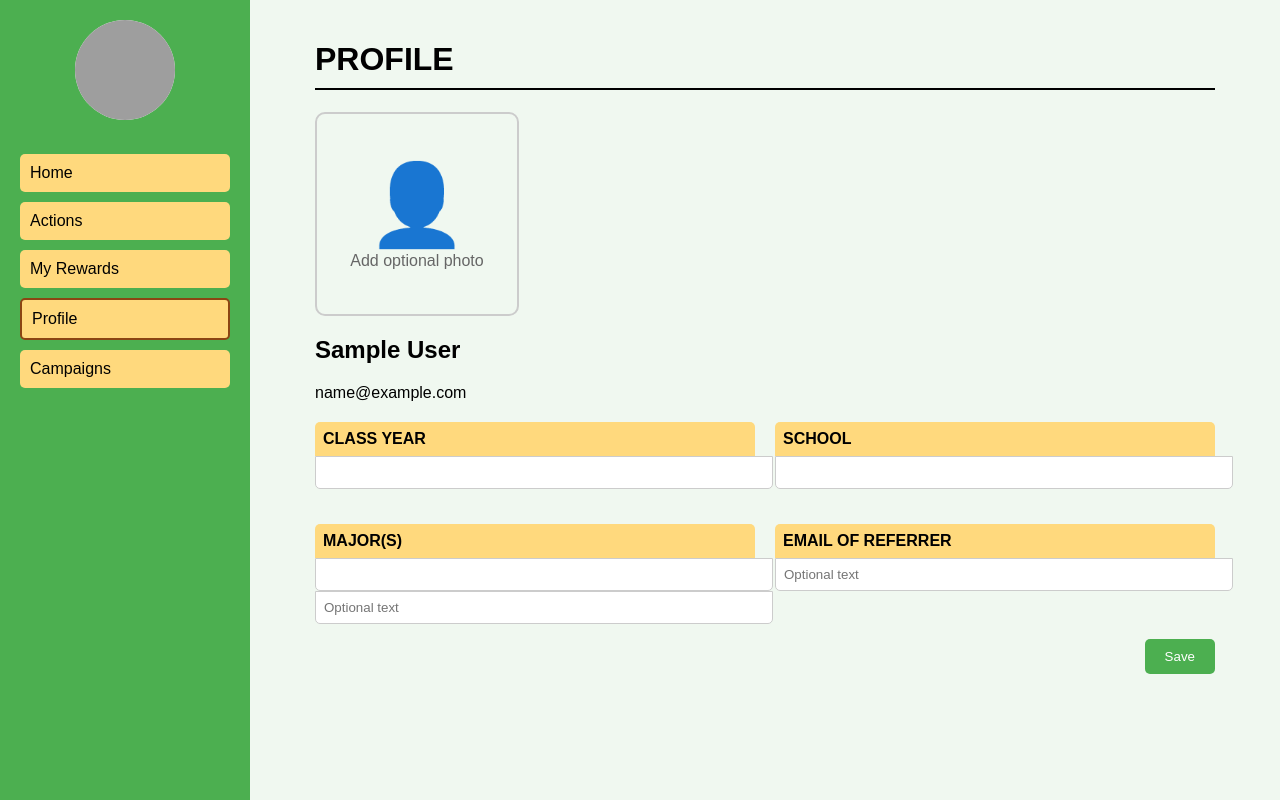
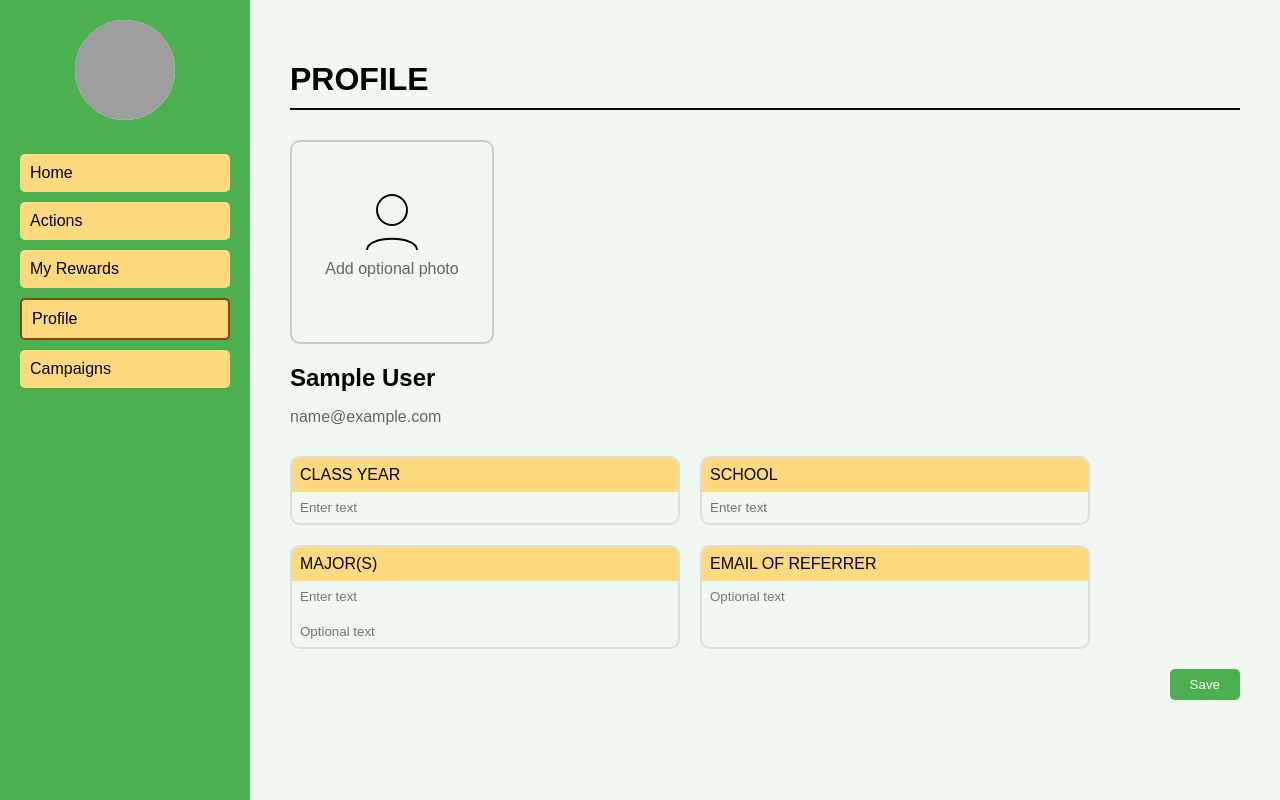
Before and after one commit to CSCI3356-Fall2024/Joaks, a Django app: page /profile/ in a window 1280 px wide. Run offline with Django 5.2, Linux system fonts and the light colour scheme; the visitor is signed in with stand-in values (Sample User, id 1); grey boxes are pictures that could not be loaded.

Commit message:
Update profile.html

```diff
--- a/mysite/templates/profile.html
+++ b/mysite/templates/profile.html
@@ -3,45 +3,79 @@
 {% block title %}Profile{% endblock %}
 
 {% block content %}
-<div class="profile-container">
-    <h1>PROFILE</h1>
+<div style="padding: 20px;">
+    <!-- Profile Header -->
+    <h1 style="border-bottom: 2px solid black; margin-bottom: 30px;">PROFILE</h1>
 
-    <div class="profile-photo">
-        <div style="text-align: center;">
-            <div style="font-size: 80px; color: #ccc;">👤</div>
-            <div style="color: #666;">Add optional photo</div>
-        </div>
+    <!-- Profile Photo Container -->
+    <div style="width: 200px; height: 200px; border: 2px solid #ccc; border-radius: 10px; margin-bottom: 20px; display: flex; flex-direction: column; align-items: center; justify-content: center;">
+        <!-- Simple user icon using SVG -->
+        <svg width="60" height="60" viewBox="0 0 60 60">
+            <circle cx="30" cy="20" r="15" stroke="black" stroke-width="2" fill="none"/>
+            <path d="M5 60 C5 45, 55 45, 55 60" stroke="black" stroke-width="2" fill="none"/>
+        </svg>
+        <p style="color: #666; margin-top: 10px;">Add optional photo</p>
     </div>
 
-    <h2>{{ request.user.get_full_name }}</h2>
-    <p>{{ request.user.email }}</p>
+    <!-- User Info -->
+    <h2 style="font-size: 24px; margin-bottom: 5px;">{{ request.user.get_full_name }}</h2>
+    <p style="color: #666; margin-bottom: 30px;">{{ request.user.email }}</p>
 
+    <!-- Form Fields Container -->
     <form method="post">
         {% csrf_token %}
-        <div class="profile-grid">
-            <div class="input-group">
-                <label>CLASS YEAR</label>
-                <input type="text" name="class_year" value="{{ user.class_year }}">
+        <div style="display: grid; grid-template-columns: 1fr 1fr; gap: 20px; max-width: 800px;">
+            <!-- Class Year Field -->
+            <div style="border: 2px solid #ddd; border-radius: 10px;">
+                <div style="background-color: #ffd97d; padding: 8px; border-radius: 8px 8px 0 0;">
+                    CLASS YEAR
+                </div>
+                <input type="text" placeholder="Enter text"
+                       style="width: calc(100% - 16px); padding: 8px; border: none; background: none;"
+                       value="{{ user.class_year }}">
             </div>
 
-            <div class="input-group">
-                <label>SCHOOL</label>
-                <input type="text" name="school" value="{{ user.school }}">
+            <!-- School Field -->
+            <div style="border: 2px solid #ddd; border-radius: 10px;">
+                <div style="background-color: #ffd97d; padding: 8px; border-radius: 8px 8px 0 0;">
+                    SCHOOL
+                </div>
+                <input type="text" placeholder="Enter text"
+                       style="width: calc(100% - 16px); padding: 8px; border: none; background: none;"
+                       value="{{ user.school }}">
             </div>
 
-            <div class="input-group">
-                <label>MAJOR(S)</label>
-                <input type="text" name="major" value="{{ user.major }}">
-                <input type="text" name="major2" value="{{ user.major2 }}" placeholder="Optional text">
+            <!-- Major(s) Field -->
+            <div style="border: 2px solid #ddd; border-radius: 10px;">
+                <div style="background-color: #ffd97d; padding: 8px; border-radius: 8px 8px 0 0;">
+                    MAJOR(S)
+                </div>
+                <input type="text" placeholder="Enter text"
+                       style="width: calc(100% - 16px); padding: 8px; border: none; background: none; margin-bottom: 4px;"
+                       value="{{ user.major1 }}">
+                <input type="text" placeholder="Optional text"
+                       style="width: calc(100% - 16px); padding: 8px; border: none; background: none;"
+                       value="{{ user.major2 }}">
             </div>
 
-            <div class="input-group">
-                <label>EMAIL OF REFERRER</label>
-                <input type="email" name="referrer_email" value="{{ user.referrer_email }}" placeholder="Optional text">
+            <!-- Email of Referrer Field -->
+            <div style="border: 2px solid #ddd; border-radius: 10px;">
+                <div style="background-color: #ffd97d; padding: 8px; border-radius: 8px 8px 0 0;">
+                    EMAIL OF REFERRER
+                </div>
+                <input type="email" placeholder="Optional text"
+                       style="width: calc(100% - 16px); padding: 8px; border: none; background: none;"
+                       value="{{ user.referrer_email }}">
             </div>
         </div>
 
-        <button type="submit" class="save-button">Save</button>
+        <!-- Save Button -->
+        <div style="text-align: right; margin-top: 20px;">
+            <button type="submit"
+                    style="background-color: #4CAF50; color: white; padding: 8px 20px; border: none; border-radius: 5px; cursor: pointer;">
+                Save
+            </button>
+        </div>
     </form>
 </div>
 {% endblock %}
```
